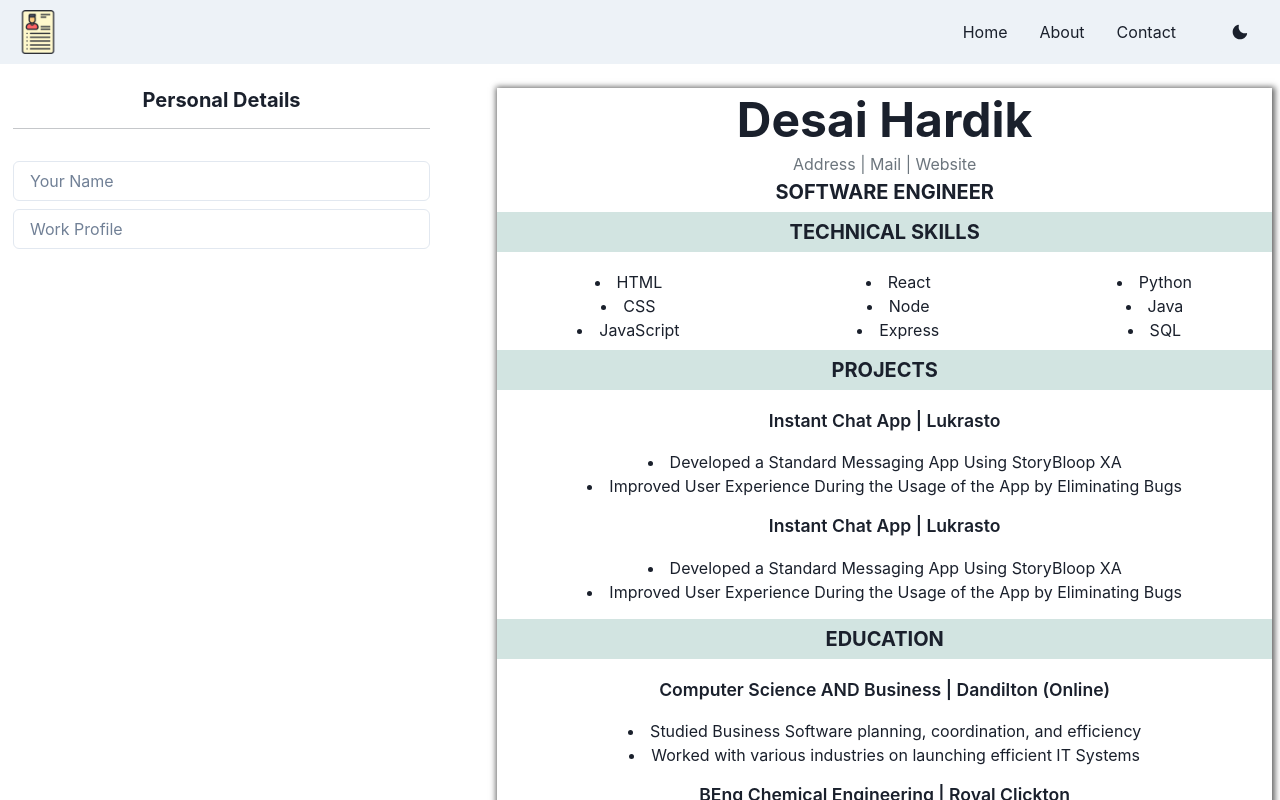
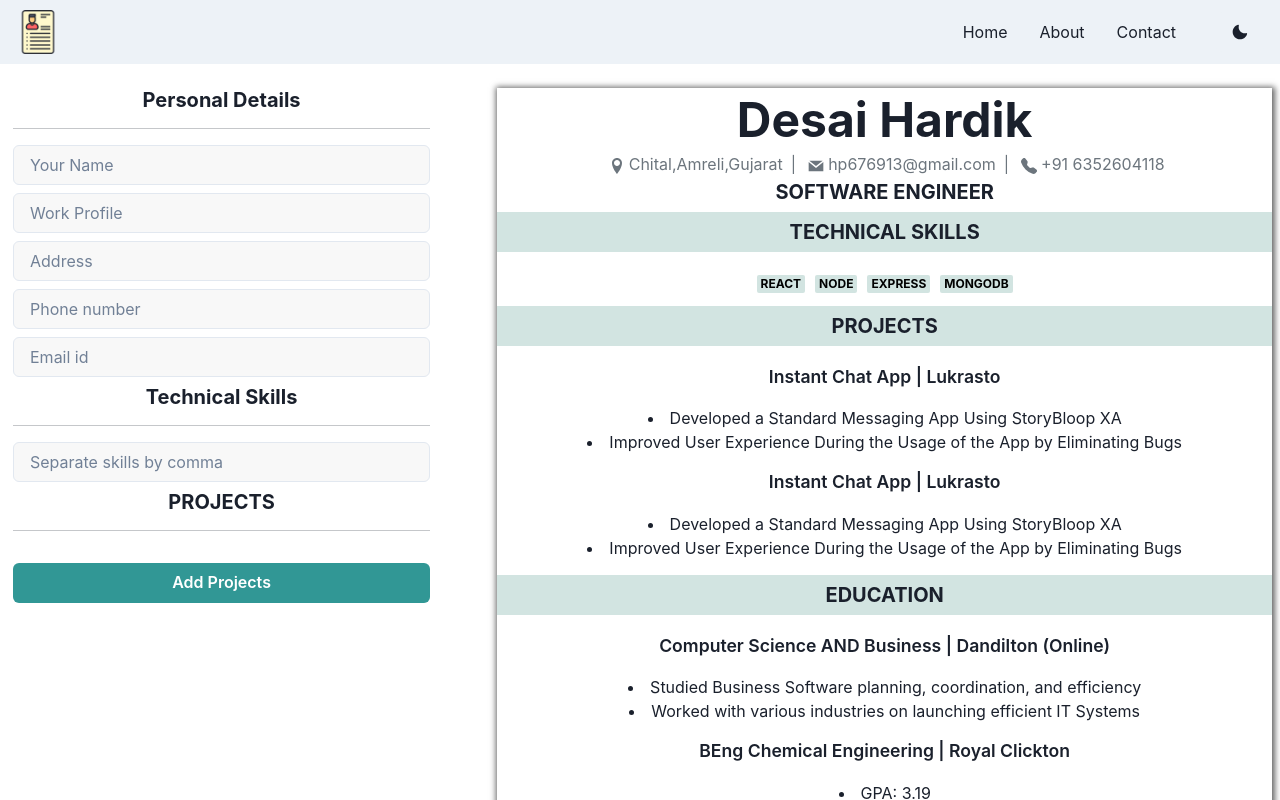
Before and after one commit to blue-sky-dev/Resume-Builder, a React (Create React App) app: page / in a window 1280 px wide. Shown: the top 800 px of the page. Built offline with nearby package versions, Linux system fonts and the light colour scheme.

Commit message:
icon changes in theme , improve form design

```diff
--- a/package.json
+++ b/package.json
@@ -13,6 +13,7 @@
     "framer-motion": "^7.10.2",
     "react": "^18.2.0",
     "react-dom": "^18.2.0",
+    "react-icons": "^4.7.1",
     "react-router-dom": "^6.5.0",
     "react-scripts": "5.0.1",
     "web-vitals": "^2.1.4"
--- a/src/Components/UserDataCollect/UserDataCollect.jsx
+++ b/src/Components/UserDataCollect/UserDataCollect.jsx
@@ -1,30 +1,83 @@
-import React from 'react'
+import React, { useState } from 'react'
 import './userCollectData.css'
-import { FormControl, Input, FormLabel, Text, Heading } from '@chakra-ui/react'
+import { FormControl, Input, Heading, Textarea, Button } from '@chakra-ui/react'
 
 const UserDataCollect = () => {
+    const [projectCount, setProjectCount] = useState(0)
+    const [projectData, setProjectData] = useState([])
+
+    const handleProjectClick = (e) => {
+        e.preventDefault();
+        let i = projectCount
+        ++i;
+        setProjectCount(i)
+        const template = (
+            <>
+                <FormControl isRequired className='my-2'>
+                    <Input type={'text'} placeholder='Project Title' />
+                </FormControl>
+                <FormControl isRequired className='my-2'>
+                    <Textarea placeholder='Description' />
+                </FormControl>
+            </>
+        )
+        const empArray = projectData;
+        empArray.push(template);
+        setProjectData(empArray)
+    }
+
     return (
         <>
             <div id="form-collect">
-
-                {/* <Text fontSize='4xl' className='mb-2'>Your Resume</Text>
-                <hr /> */}
-
-                {/* Personal Details  */}
-
-                <div id="form-personal" className=''>
+                {/* Personal Details Area  */}
+                <div id="form-personal" className='mb-2'>
                     <Heading as='h4' size='md' className='mb-2'>
                         Personal Details
                     </Heading>
-                    <hr className='py-2' />
+                    <hr />
 
                     <FormControl isRequired className='my-2'>
-                        <Input placeholder='Your Name' />
+                        <Input type={'text'} placeholder='Your Name' />
                     </FormControl>
+                    <FormControl isRequired className='my-2'>
+                        <Input type={'text'} placeholder='Work Profile' />
+                    </FormControl>
+                    <FormControl isRequired className='my-2'>
+                        <Input type={'text'} placeholder='Address' />
+                    </FormControl>
+                    <FormControl isRequired className='my-2'>
+                        <Input type={'tel'} placeholder='Phone number' />
+                    </FormControl>
+                    <FormControl isRequired className='my-2'>
+                        <Input type={'email'} placeholder='Email id' />
+                    </FormControl>
+                </div>
+
+                {/* Skills Area  */}
+                <div id="form-personal" className='mb-2'>
+                    <Heading as='h4' size='md' className='my-2'>
+                        Technical Skills
+                    </Heading>
+                    <hr />
 
                     <FormControl isRequired className='my-2'>
-                        <Input placeholder='Work Profile' />
+                        <Input type={'text'} placeholder='Separate skills by comma' />
                     </FormControl>
+                </div>
+
+                {/* Projects Area  */}
+                <div id="form-personal" className='mb-2'>
+                    <Heading as='h4' size='md' className='my-2'>
+                        PROJECTS
+                    </Heading>
+                    <hr />
+                    <Button onClick={handleProjectClick} className='my-3 w-100' colorScheme='teal' variant='solid'>Add Projects</Button>
+                    {/* <FormControl isRequired className='my-2'>
+                        <Input type={'text'} placeholder='Project Title' />
+                    </FormControl>
+                    <FormControl isRequired className='my-2'>
+                        <Textarea placeholder='Description' />
+                    </FormControl> */}
                 </div>
             </div>
         </>
--- a/src/Components/UserDataCollect/userCollectData.css
+++ b/src/Components/UserDataCollect/userCollectData.css
@@ -7,4 +7,16 @@
     box-shadow: 1px 1px 6px 2px rgba(0, 0, 0, 0.61);
     -webkit-box-shadow: 1px 1px 6px 2px rgba(0, 0, 0, 0.61);
     -moz-box-shadow: 1px 1px 6px 2px rgba(0, 0, 0, 0.61);
-  }
+}
+
+input,
+textarea {
+    background-color: #f2f2f285 !important;
+}
+
+/* media quires */
+/* @media only screen and (max-width: 1130px) {
+    #form-collect {
+        width: 100%;
+    }
+} */
--- /dev/null
+++ b/src/Pages/BuilderArea.css
@@ -0,0 +1,6 @@
+/* media quires */
+@media only screen and (max-width: 1150px) {
+    #main-box {
+        flex-direction: column !important;
+    }
+}
--- a/src/Pages/BuilderArea.jsx
+++ b/src/Pages/BuilderArea.jsx
@@ -3,6 +3,7 @@ import Theme1 from '../Theme/Theme1/Theme1'
 import { Button } from '@chakra-ui/react';
 import Navbar from '../Components/Navbar/Navbar'
 import UserDataCollect from '../Components/UserDataCollect/UserDataCollect';
+import './BuilderArea.css'
 
 const BuilderArea = () => {
 
@@ -14,13 +15,15 @@ const BuilderArea = () => {
     return (
         <>
             <Navbar />
-            <div className="d-flex justify-content-between flex-wrap mt-4 mx-2">
+            <div id='main-box' className="d-flex justify-content-between flex-wrap mt-4 mx-2">
                 <UserDataCollect />
                 <div id='theme-box-border'>
                     <Theme1 />
                 </div>
             </div>
-            <Button className='m-5' onClick={() => printResume()}>Print</Button>
+            <div className="text-center">
+                <Button className='m-5' onClick={() => printResume()}>Print</Button>
+            </div>
         </>
     )
 }
--- a/src/Theme/Theme1/Theme1.jsx
+++ b/src/Theme/Theme1/Theme1.jsx
@@ -1,6 +1,9 @@
 import React from 'react'
-import { Heading, Text, Box } from '@chakra-ui/react'
+import { Heading, Text, Box, Badge } from '@chakra-ui/react'
 import './theme1.css'
+import { ImLocation } from 'react-icons/im'
+import { GrMail } from 'react-icons/gr'
+import { BsFillTelephoneFill } from 'react-icons/bs'
 
 const Theme1 = () => {
 
@@ -13,9 +16,16 @@ const Theme1 = () => {
                         <Heading as='h2' size='2xl' noOfLines={1}>
                             Desai Hardik
                         </Heading>
-                        <Text fontSize='md' className='text-muted my-1'>
-                            Address | Mail | Website
+                        <Text fontSize='md' className='text-muted my-1 '>
+                            <span className='mx-2'><ImLocation className='d-inline mx-1' />Chital,Amreli,Gujarat</span>|
+                            <span className='mx-2'><GrMail className='d-inline mx-1' />hp676913@gmail.com</span>|
+                            <span className='mx-2'><BsFillTelephoneFill className='d-inline mx-1' />+91 6352604118</span>
                         </Text>
+                        {/* <Text fontSize='md' className='text-muted my-1 d-flex align-items-center justify-content-center'>
+                            <div><ImLocation className='d-inline' />Address</div>
+                            <div>Mail</div>
+                            <div>Phone</div>
+                        </Text> */}
                         <Heading as='h3' size='md' className='mt-1 mb-2'>
                             SOFTWARE ENGINEER
                         </Heading>
@@ -26,21 +36,12 @@ const Theme1 = () => {
                             TECHNICAL SKILLS
                         </Heading>
 
-                        <Box id='skills-set' className='basic-set d-flex justify-content-between align-items-center'>
+                        <Box id='skills-set' className='basic-set d-flex justify-content-center align-items-center'>
                             <div className='skillBox'>
-                                <li>HTML</li>
-                                <li>CSS</li>
-                                <li>JavaScript</li>
-                            </div>
-                            <div className='skillBox'>
-                                <li>React</li>
-                                <li>Node</li>
-                                <li>Express</li>
-                            </div>
-                            <div className='skillBox'>
-                                <li>Python</li>
-                                <li>Java</li>
-                                <li>SQL</li>
+                                <Badge className='skill-badge' variant='solid'>React</Badge>
+                                <Badge className='skill-badge' variant='solid'>Node</Badge>
+                                <Badge className='skill-badge' variant='solid'>Express</Badge>
+                                <Badge className='skill-badge' variant='solid'>MongoDB</Badge>
                             </div>
                         </Box>
                     </section>
--- a/src/Theme/Theme1/theme1.css
+++ b/src/Theme/Theme1/theme1.css
@@ -5,6 +5,18 @@
 
 
 /* Skills Set  */
+.skill-badge {
+  background-color: #D2E4E1 !important;
+  color: black !important;
+  margin: 5px;
+}
+
+.skillBox {
+  display: flex;
+  justify-content: center;
+  align-items: center;
+  flex-wrap: wrap;
+}
 
 .basic-set {
   /* width: 61%; */
```
Also changed, not shown: 1 other file (tests, documents, lock files or other folders).
